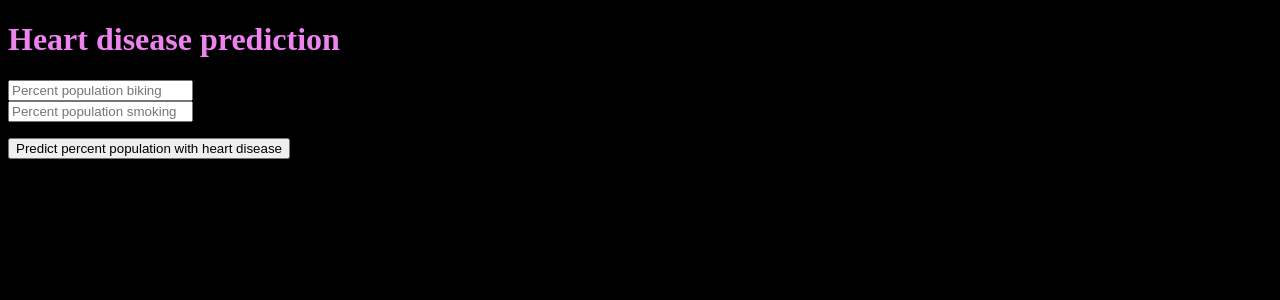
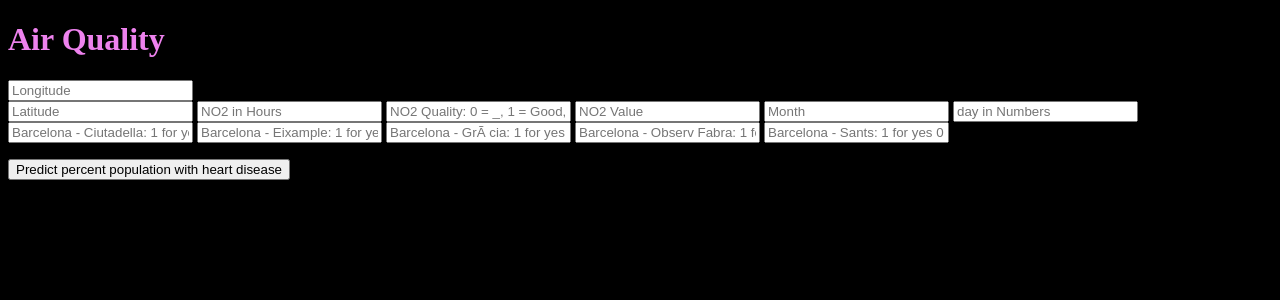
Before and after one commit to Diana-Laveena-DSouza/heroku-model-air, a Flask app: page / in a window 1280 px wide. Shown: the top 300 px of the page. Run offline with Flask 2, Linux system fonts and the light colour scheme; parts of the project's set-up code (start-up, migrations or seed data) failed here and were passed over.

Commit message:
Update index.html

```diff
--- a/templates/index.html
+++ b/templates/index.html
@@ -12,13 +12,23 @@
 
 <body style="background: #000;">
  <div class="login">
-	<h1 style="color:Violet;">Heart disease prediction</h1>
+	<h1 style="color:Violet;">Air Quality</h1>
 
      <!-- Action is where the data is sent. In our case, predict page.
      If action is omitted, it assumed to be the current page -->
     <form action="{{ url_for('predict')}}"method="post">
-    	<input type="text" name="percent biking" placeholder="Percent population biking" required="required" /><br>
-        <input type="text" name="percent smoking" placeholder="Percent population smoking" required="required" /><p>
+    	<input type="text" name="Longitude" placeholder="Longitude" required="required" /><br>
+        <input type="text" name="Latitude" placeholder="Latitude" required="required" />
+        <input type="text" name="NO2 Hour" placeholder="NO2 in Hours" required="required" />
+        <input type="text" name="NO2 Quality" placeholder="NO2 Quality: 0 = _, 1 = Good, 2 = Moderate" required="required" />
+        <input type="text" name="NO2 Value" placeholder="NO2 Value" required="required" />
+        <input type="text" name="Month" placeholder="Month" required="required" />
+        <input type="text" name="day" placeholder="day in Numbers" required="required" />
+        <input type="text" name="Barcelona - Ciutadella" placeholder="Barcelona - Ciutadella: 1 for yes 0 for no" required="required" />
+        <input type="text" name="Barcelona - Eixample" placeholder="Barcelona - Eixample: 1 for yes 0 for no" required="required" />
+        <input type="text" name="Barcelona - GrÃ cia" placeholder="Barcelona - GrÃ cia: 1 for yes 0 for no" required="required" />
+        <input type="text" name="Barcelona - Observ Fabra" placeholder="Barcelona - Observ Fabra: 1 for yes 0 for no" required="required" />
+        <input type="text" name="Barcelona - Sants" placeholder="Barcelona - Sants: 1 for yes 0 for no" required="required" /><p>
 
         <button type="submit" class="btn btn-primary btn-block btn-large">Predict percent population with heart disease</button></p>
     </form>
```
